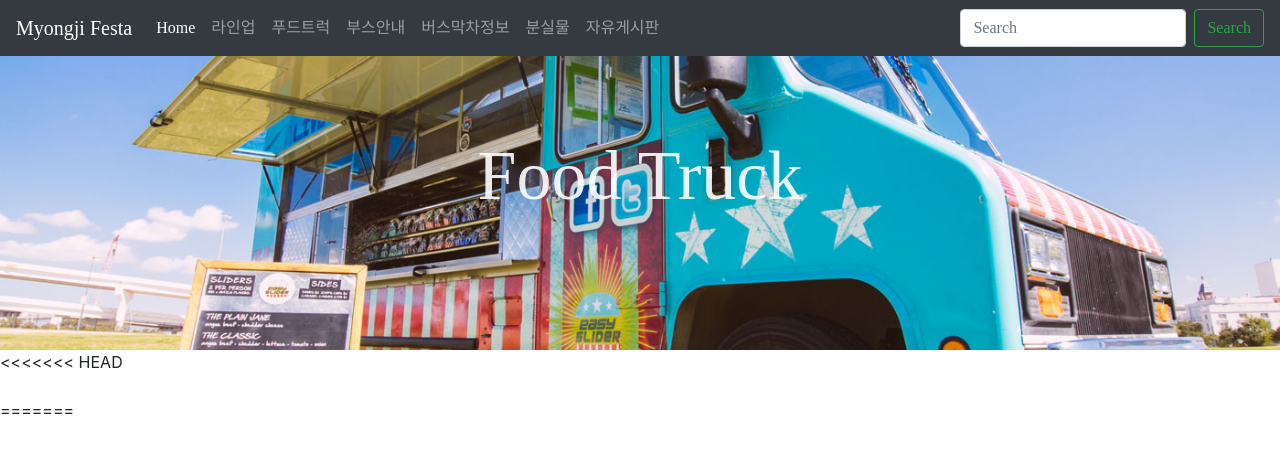
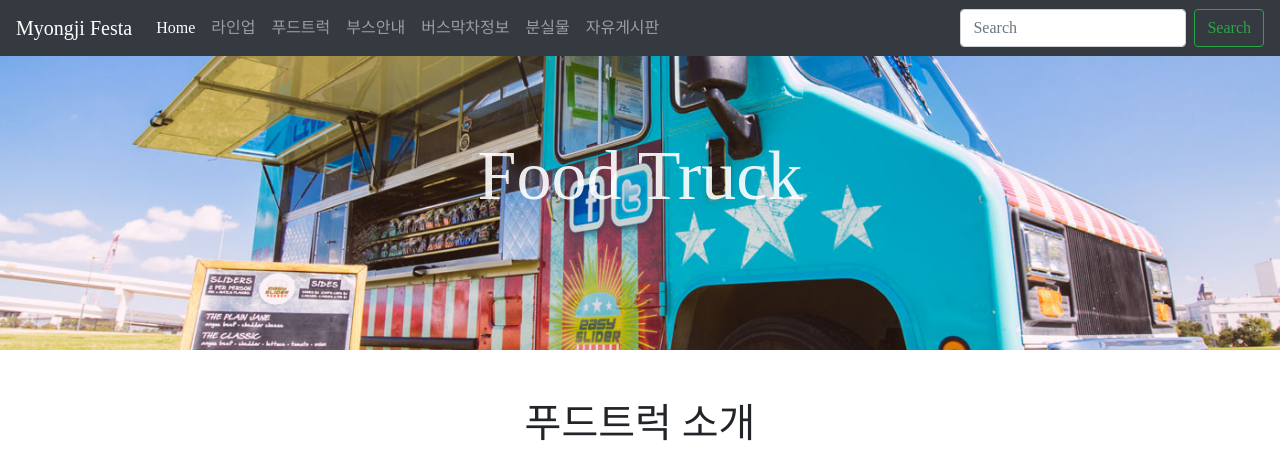
Before and after one commit to likelionmju/mju-festival-2019, a Django app: page /info/foodtruck/ in a window 1280 px wide. Shown: the top 474 px of the page. Run offline with Django 3.2, Linux system fonts and the light colour scheme; some libraries are stand-ins or nearby versions; some web fonts are replaced.

Commit message:
food modify

```diff
--- a/page/templates/foodtruck.html
+++ b/page/templates/foodtruck.html
@@ -52,32 +52,19 @@
       Food Truck
     </div>
   </div>
-<<<<<<< HEAD
-  <br>
-  <br>
-=======
 
   <h1>푸드트럭 소개</h1>
 
->>>>>>> b12ef87d0bafda659ab63ec0099ceebd0108ee9a
   <div class="container">
     <div class="row no-gutters">
       <div class="col-md-4">
         <div class="img-box">
-<<<<<<< HEAD
-          <img src="http://www.edudaily.co.kr/PEG/14804115707877.jpg" class="card-img" alt="...">
-=======
         <img src="http://www.edudaily.co.kr/PEG/14804115707877.jpg" class="card-img" alt="...">
->>>>>>> b12ef87d0bafda659ab63ec0099ceebd0108ee9a
         </div>
       </div>
       <div class="col-md-8">
         <div class="card-title">
-<<<<<<< HEAD
-          <h5>shrimp</h5>
-=======
             <h5>츄러스 스페셜에디션</h5>
->>>>>>> b12ef87d0bafda659ab63ec0099ceebd0108ee9a
         </div>
         <hr>
         <div class="card-body">
@@ -91,17 +78,7 @@
           </div>
           <div class="row">
             <div class="col-3 col-xl-2">소개</div>
-<<<<<<< HEAD
-            <div class="col col-xl-10">Some quick example text to build on the card title and make up the bulk of the card's content.Some quick example
-              text to build on the card title and make up the bulk of the card's content.Some quick example text to build
-              on the card title and make up the bulk of the card's content. Some quick example text to build on the card
-              title and make up the bulk of the card's content.Some quick example text to build on the card title and make
-              up the bulk of the card's content.Some quick example text to build on the card title and make up the bulk of
-              the card's content.
-            </div>
-=======
             <div class="col col-xl-10">Some quick example text to build on the card title and make up the bulk of the card's content.Some quick example text to build on the card title and make up the bulk of the card's content.</div>
->>>>>>> b12ef87d0bafda659ab63ec0099ceebd0108ee9a
           </div>
         </div>
       </div>
@@ -112,11 +89,7 @@
       </div>
       <div class="col-md-8">
         <div class="card-title">
-<<<<<<< HEAD
-          <h5>shrimp</h5>
-=======
           <h5>엉클스쿡</h5>
->>>>>>> b12ef87d0bafda659ab63ec0099ceebd0108ee9a
         </div>
         <hr>
         <div class="card-body">
@@ -155,13 +128,7 @@
           </div>
           <div class="row">
             <div class="col-2 col-xl-2">소개</div>
-<<<<<<< HEAD
-            <div class="col col-xl-10">Some quick example text to build on the card title and make up the bulk of the card's content.Some quick example
-              text to build on the card title and make up the bulk of the card's content.Some quick example text to build
-              on the card title and make up the bulk of the card's content.</div>
-=======
             <div class="col col-xl-10">Some quick example text to build on the card title and make up the bulk of the card's content.Some quick example text to build on the card title and make up the bulk of the card's content.</div>
->>>>>>> b12ef87d0bafda659ab63ec0099ceebd0108ee9a
           </div>
         </div>
       </div>
@@ -172,11 +139,7 @@
       </div>
       <div class="col-md-8">
         <div class="card-title">
-<<<<<<< HEAD
-          <h5>shrimp</h5>
-=======
           <h5>햅스후</h5>
->>>>>>> b12ef87d0bafda659ab63ec0099ceebd0108ee9a
         </div>
         <hr>
         <div class="card-body">
@@ -215,13 +178,7 @@
           </div>
           <div class="row">
             <div class="col-2 col-xl-2">소개</div>
-<<<<<<< HEAD
-            <div class="col col-xl-10">Some quick example text to build on the card title and make up the bulk of the card's content.Some quick example
-              text to build on the card title and make up the bulk of the card's content.Some quick example text to build
-              on the card title and make up the bulk of the card's content.</div>
-=======
             <div class="col col-xl-10">Some quick example text to build on the card title and make up the bulk of the card's content.Some quick example text to build on the card title and make up the bulk of the card's content.</div>
->>>>>>> b12ef87d0bafda659ab63ec0099ceebd0108ee9a
           </div>
         </div>
       </div>
@@ -232,11 +189,7 @@
       </div>
       <div class="col-md-8">
         <div class="card-title">
-<<<<<<< HEAD
-          <h5>shrimp</h5>
-=======
           <h5>궁럭</h5>
->>>>>>> b12ef87d0bafda659ab63ec0099ceebd0108ee9a
         </div>
         <hr>
         <div class="card-body">
@@ -275,13 +228,7 @@
           </div>
           <div class="row">
             <div class="col-2 col-xl-2">소개</div>
-<<<<<<< HEAD
-            <div class="col col-xl-10">Some quick example text to build on the card title and make up the bulk of the card's content.Some quick example
-              text to build on the card title and make up the bulk of the card's content.Some quick example text to build
-              on the card title and make up the bulk of the card's content.</div>
-=======
             <div class="col col-xl-10">Some quick example text to build on the card title and make up the bulk of the card's content.Some quick example text to build on the card title and make up the bulk of the card's content.</div>
->>>>>>> b12ef87d0bafda659ab63ec0099ceebd0108ee9a
           </div>
         </div>
       </div>
@@ -292,11 +239,7 @@
       </div>
       <div class="col-md-8">
         <div class="card-title">
-<<<<<<< HEAD
-          <h5>shrimp</h5>
-=======
           <h5>꺼야꺼야</h5>
->>>>>>> b12ef87d0bafda659ab63ec0099ceebd0108ee9a
         </div>
         <hr>
         <div class="card-body">
@@ -410,13 +353,7 @@
           </div>
           <div class="row">
             <div class="col-2 col-xl-2">소개</div>
-<<<<<<< HEAD
-            <div class="col col-xl-10">Some quick example text to build on the card title and make up the bulk of the card's content.Some quick example
-              text to build on the card title and make up the bulk of the card's content.Some quick example text to build
-              on the card title and make up the bulk of the card's content.</div>
-=======
             <div class="col col-xl-10">Some quick example text to build on the card title and make up the bulk of the card's content.Some quick example text to build on the card title and make up the bulk of the card's content.</div>
->>>>>>> b12ef87d0bafda659ab63ec0099ceebd0108ee9a
           </div>
         </div>
       </div>
```
